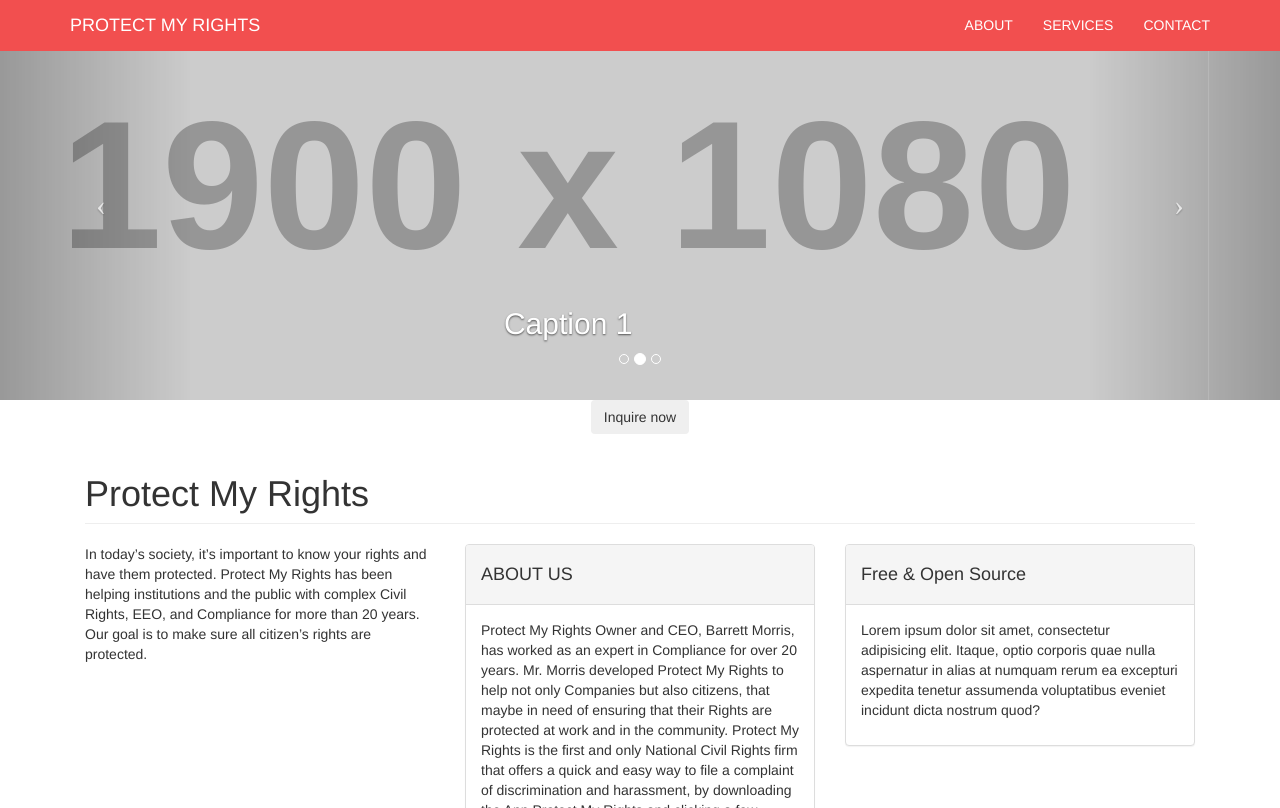
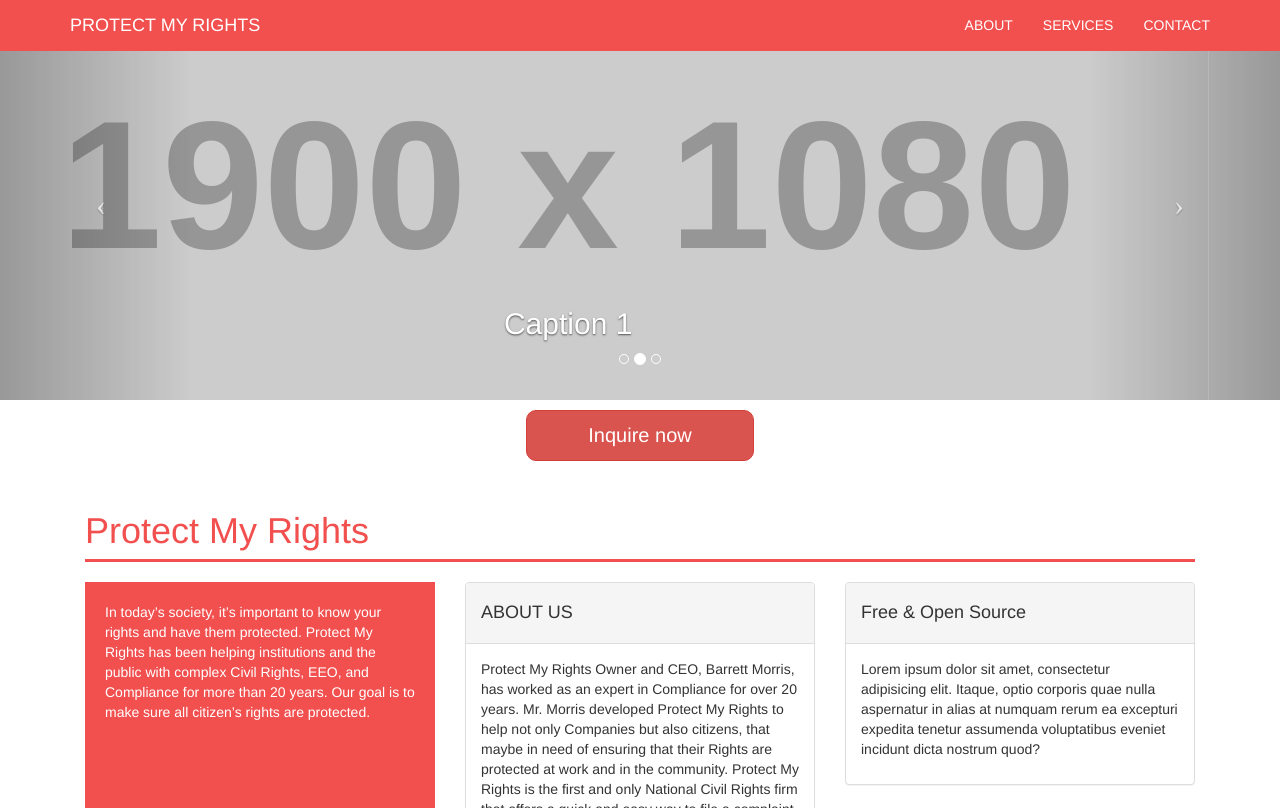
Before and after one commit to theace31/protectmyrights, a plain HTML site: page index.html in a window 1280 px wide. Shown: the top 808 px of the page. Drawn offline with nearby package versions, Linux system fonts and the light colour scheme; placeholder pictures from the web are drawn by us; some icons are missing.

Commit message:
new css folder

```diff
--- a/css/regularweb_theme.css
+++ b/css/regularweb_theme.css
@@ -2,25 +2,49 @@
  * Start Regular Web Guy Theme
  *
  */
+  .note_block{
+  	padding-top: 10px;
+  	padding: 20px 20px;
+  	font-size: ;
+  	color: #fff;
+  }
 
- .container {
- 	padding-right: 15px;
- 	padding-left: 15px;
- 	margin-right: auto;
- 	margin-left: auto;
+ .panel_square {
+ 	background-color: #f24f4f;
+ 	width: 100%;
+ 	height: 600px;
  }
- @media (min-width: 768px) {
- 	.container {
- 		width: 750px;
- 	}
+
+ .underline_text
+ {
+ 	border-bottom: solid;
+ 	text-decoration-color: #f24f4f;
+ 	color: #f24f4f;
+ 	padding-right: 10px;
+ 	padding-top: 10px;
+
  }
- @media (min-width: 992px) {
- 	.container {
- 		width: 970px;
- 	}
+ .sale_button{
+ 	padding-top: 10px;
  }
- @media (min-width: 1200px) {
- 	.container {
- 		width: 1170px;
- 	}
- }
+
+ .btn-inquire {
+  color: #fff;
+  background-color: #d9534f;
+  border-color: #d43f3a;
+  padding: 10px 20px;
+  font-size: 30px;
+  border-radius: 10px;
+  width:60%;
+}
+@media (min-width: 480px){
+	.btn-inquire, .btn {
+		color: #fff;
+		background-color: #d9534f;
+		border-color: #d43f3a;
+		padding: 10px 20px;
+		font-size: 20px;
+		border-radius: 10px;
+		width:20%;
+	}
+}
```
